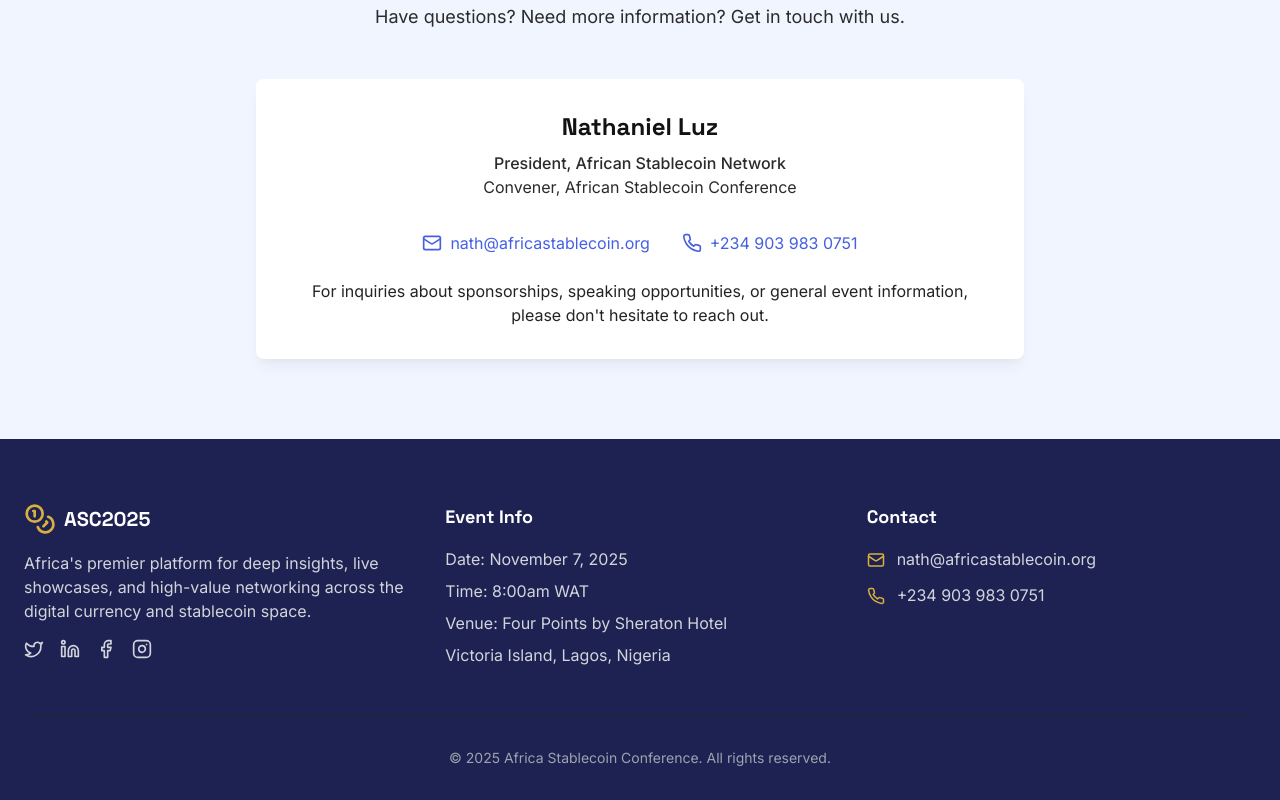
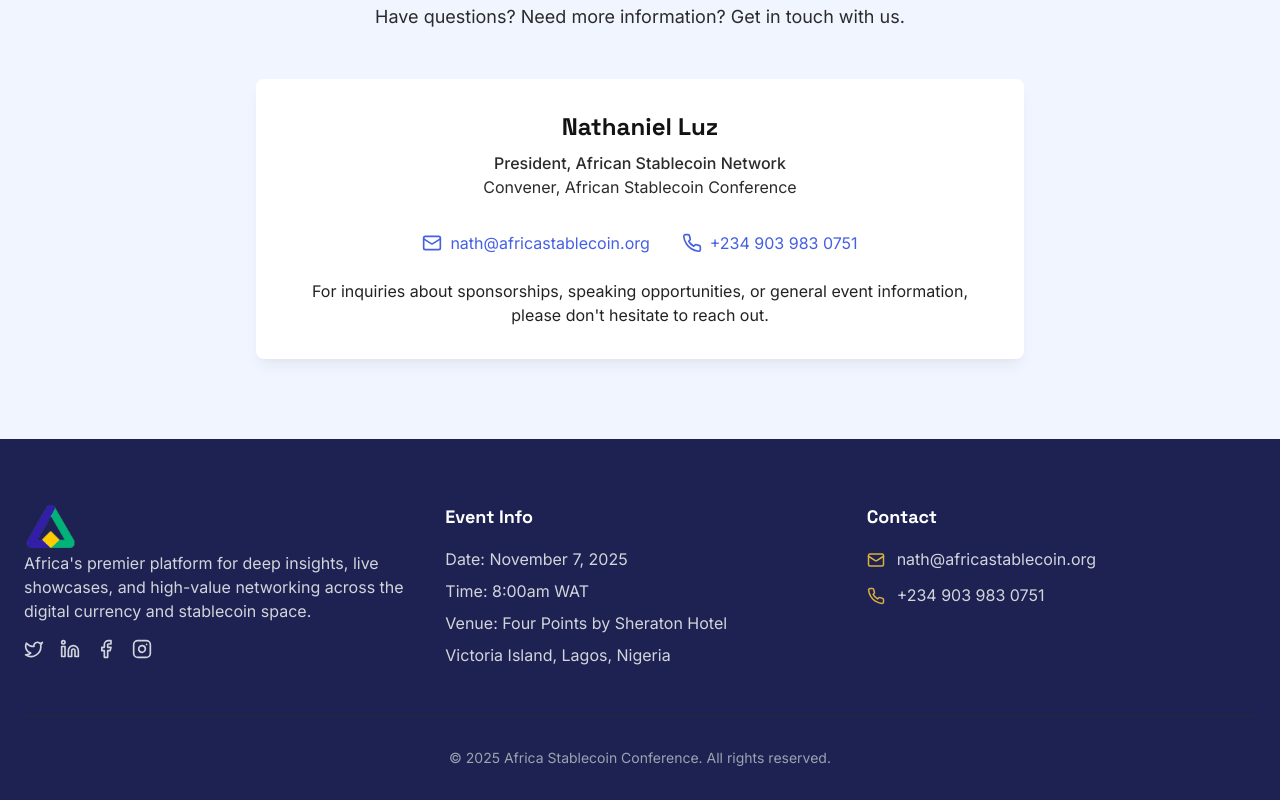
Before and after one commit to Flincap/ASN-Summit, a React (Vite) app: page / in a window 1280 px wide. Shown: the part 6238-7038 px from the top of the page. Built offline with nearby package versions, Linux system fonts and the light colour scheme.

Commit message:
add logo to footer

```diff
--- a/src/components/Footer.tsx
+++ b/src/components/Footer.tsx
@@ -1,6 +1,6 @@
 import React from "react";
+import Logo from "./Logo";
 import {
-  Coins,
   Twitter,
   Linkedin,
   Facebook,
@@ -17,11 +17,8 @@
       <div className="container mx-auto px-4 md:px-6">
         <div className="grid grid-cols-1 md:grid-cols-3 gap-8 mb-12">
           <div>
-            <div className="flex items-center space-x-2 mb-4">
-              <Coins className="w-8 h-8 text-secondary-400" />
-              <span className="font-heading font-bold text-xl text-white">
-                ASC2025
-              </span>
+            <div className="z-50">
+              <Logo className="h-12" />
             </div>
             <p className="text-gray-300 mb-4">
               Africa's premier platform for deep insights, live showcases, and
```
